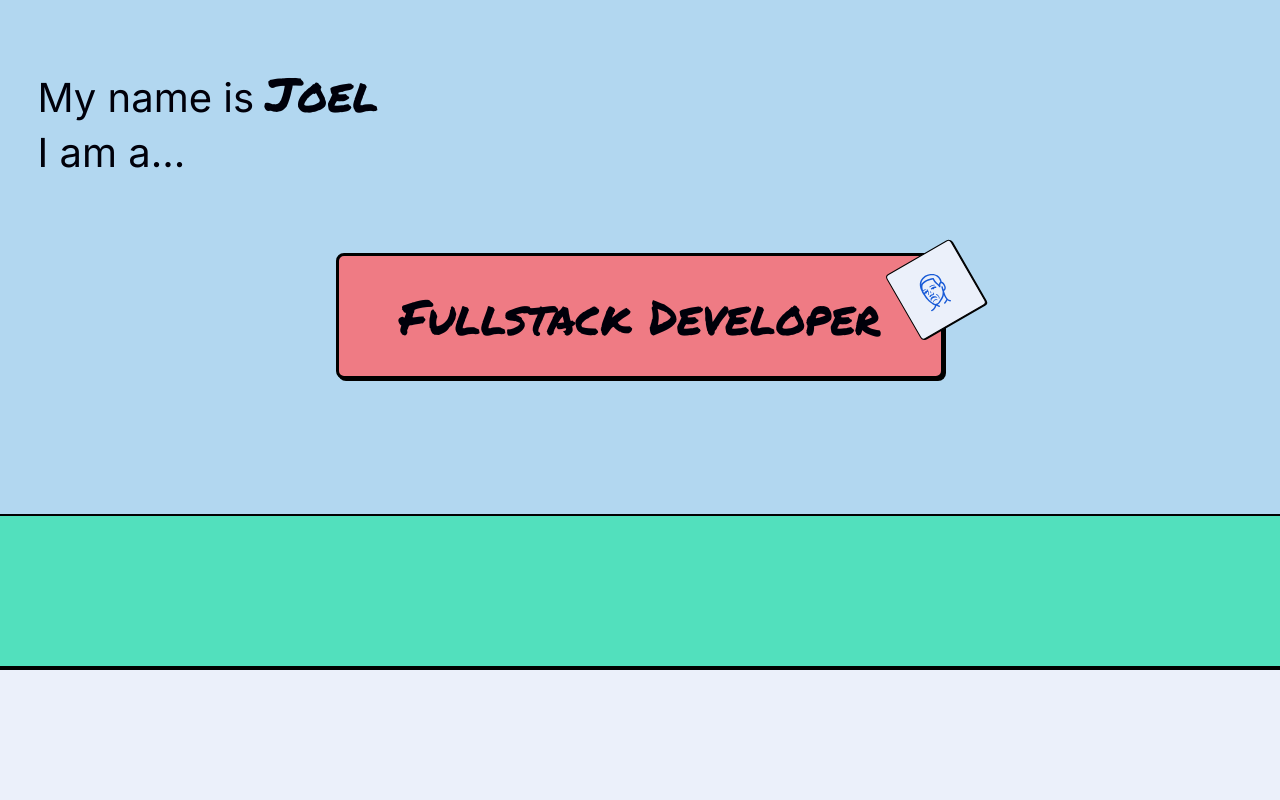
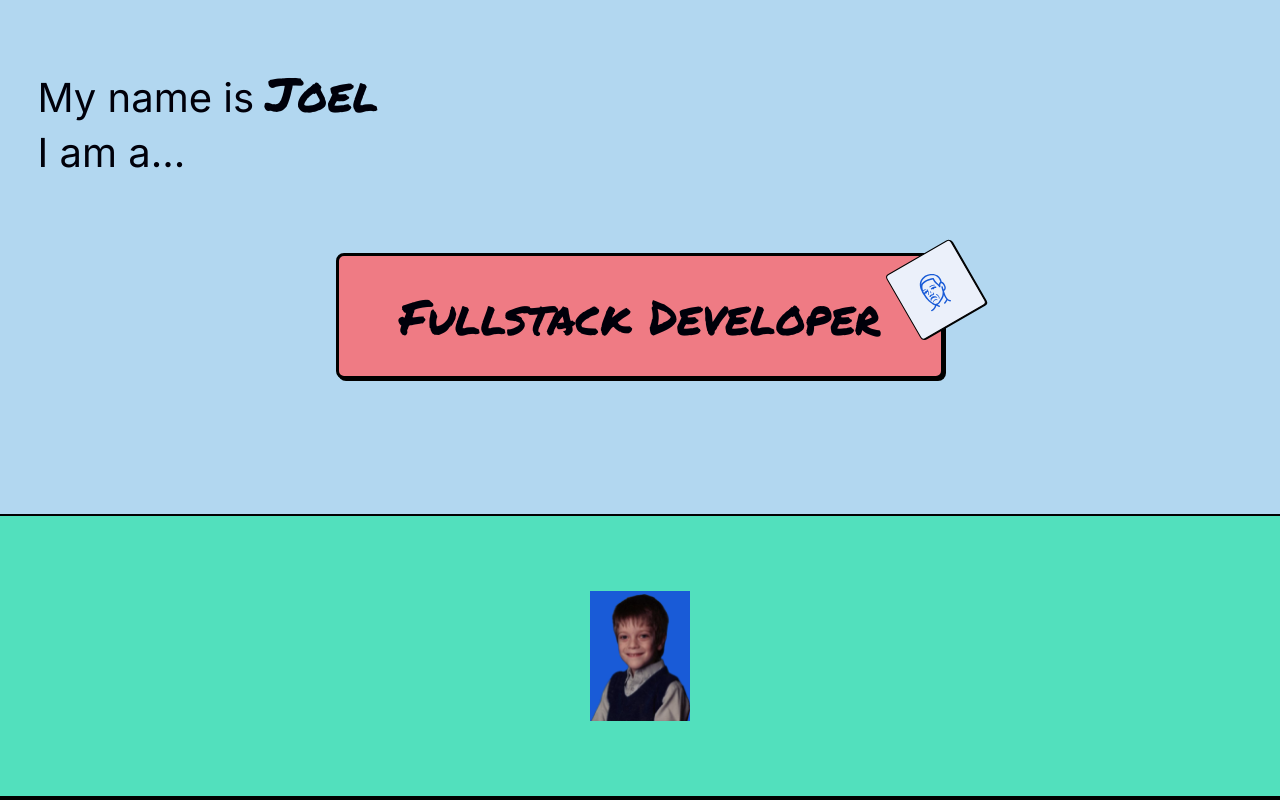
Before and after one commit to BorofskyDev/neu-profile, a Next.js app: page / in a window 1280 px wide. Shown: the part 403-1203 px from the top of the page. Before the commit the page ends 1073 px from the top, so only its background shows below. Built offline with nearby package versions, Linux system fonts and the light colour scheme.

Commit message:
Add HeroImage component with Joel's school image

```diff
--- /dev/null
+++ b/components/containers/image-container/ImageContainer.module.scss
@@ -0,0 +1,3 @@
+.imageContainer {
+
+}
--- a/sections/home-page/hero-section/image/HeroImage.jsx
+++ b/sections/home-page/hero-section/image/HeroImage.jsx
@@ -1,7 +1,17 @@
+import Image from 'next/image'
+import joelKid from '@/assets/images/joel-school.png'
 import styles from './HeroImage.module.scss'
 
 export default function HeroImage({ children, className }) {
   const imageClasses = `${styles.heroImage} ${className || ''}`
 
-  return <div className={imageClasses}>{children}</div>
+  return (
+    <div className={imageClasses}>
+      <div className='light-bg-indigo'>
+        <div className='bg-blue'>
+          <Image width={100} height={130} src={joelKid} alt='Hero Image' />
+        </div>
+      </div>
+    </div>
+  )
 }
```
Also changed, not shown: components/containers/image-container/ImageContainer.jsx (added, +13 -0 lines), assets/images/joel-school.png (added).
